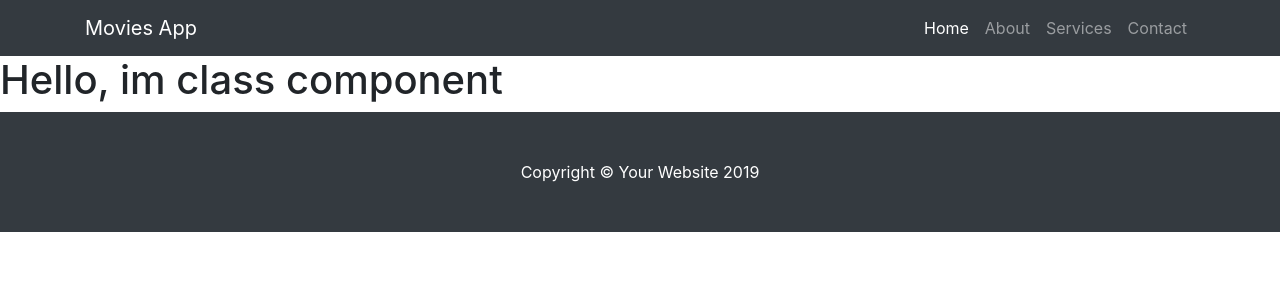
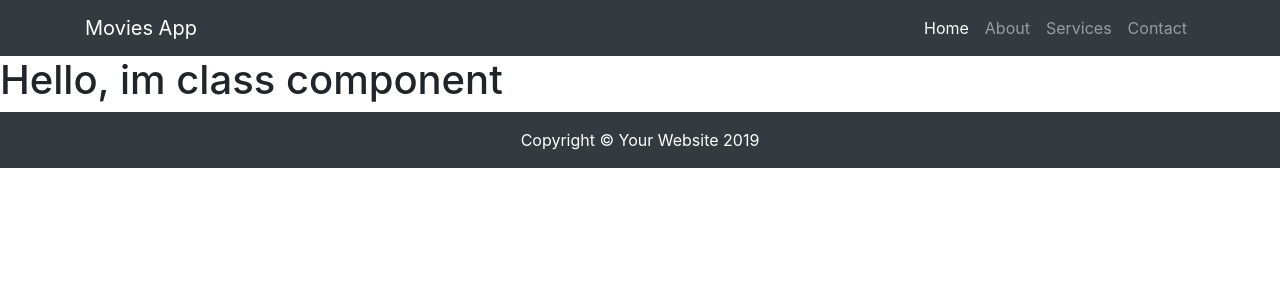
Before and after one commit to BillDelvin/learn-next-js, a Next.js app: page /about in a window 1280 px wide. Shown: the top 300 px of the page. Built offline with nearby package versions, Linux system fonts and the light colour scheme.

Commit message:
change css class

```diff
--- a/components/footer.jsx
+++ b/components/footer.jsx
@@ -1,8 +1,8 @@
 const Footer = () => {
  return (
-  <footer className='py-5 bg-dark'>
-   <div className='container'>
-    <p className='m-0 text-center text-white'>Copyright &copy; Your Website 2019</p>
+  <footer className="py-3 bg-dark">
+   <div className="container">
+    <p className="m-0 text-center text-white">Copyright &copy; Your Website 2019</p>
    </div>
   </footer>
  );
```
